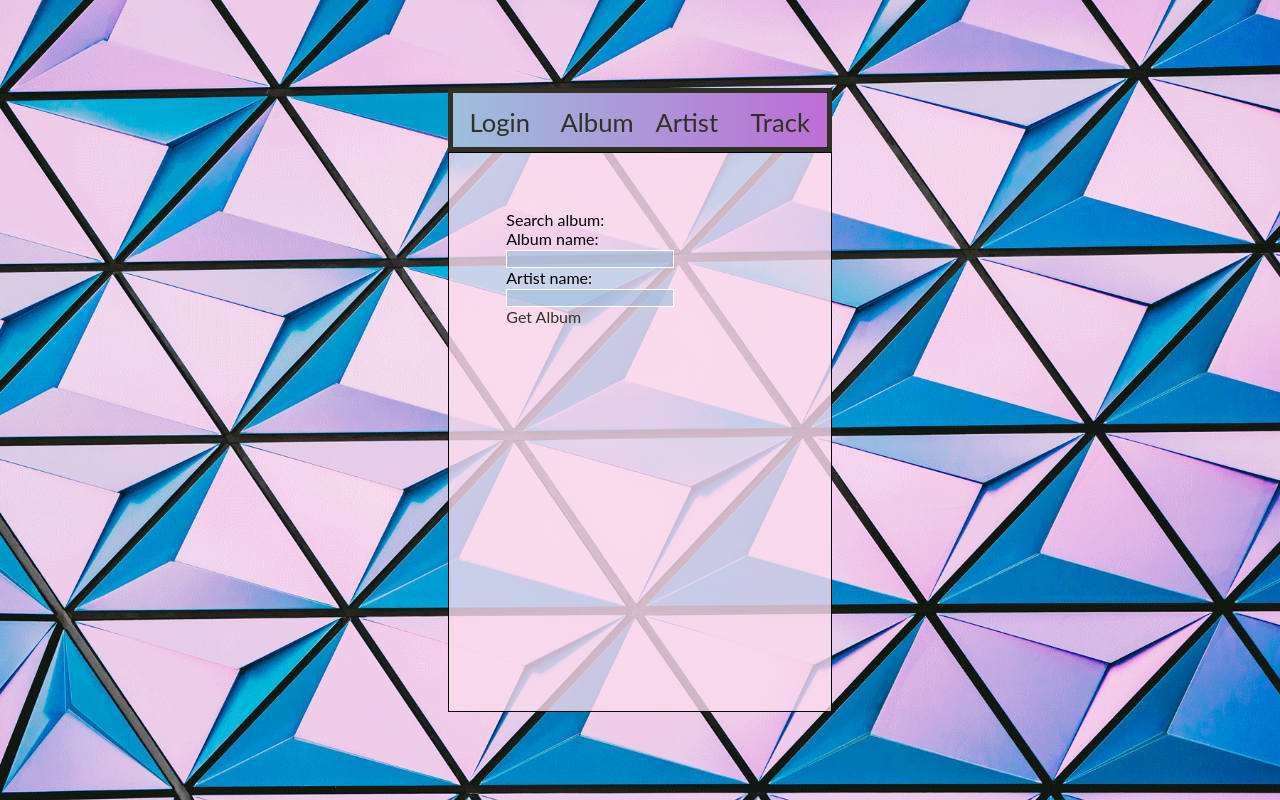
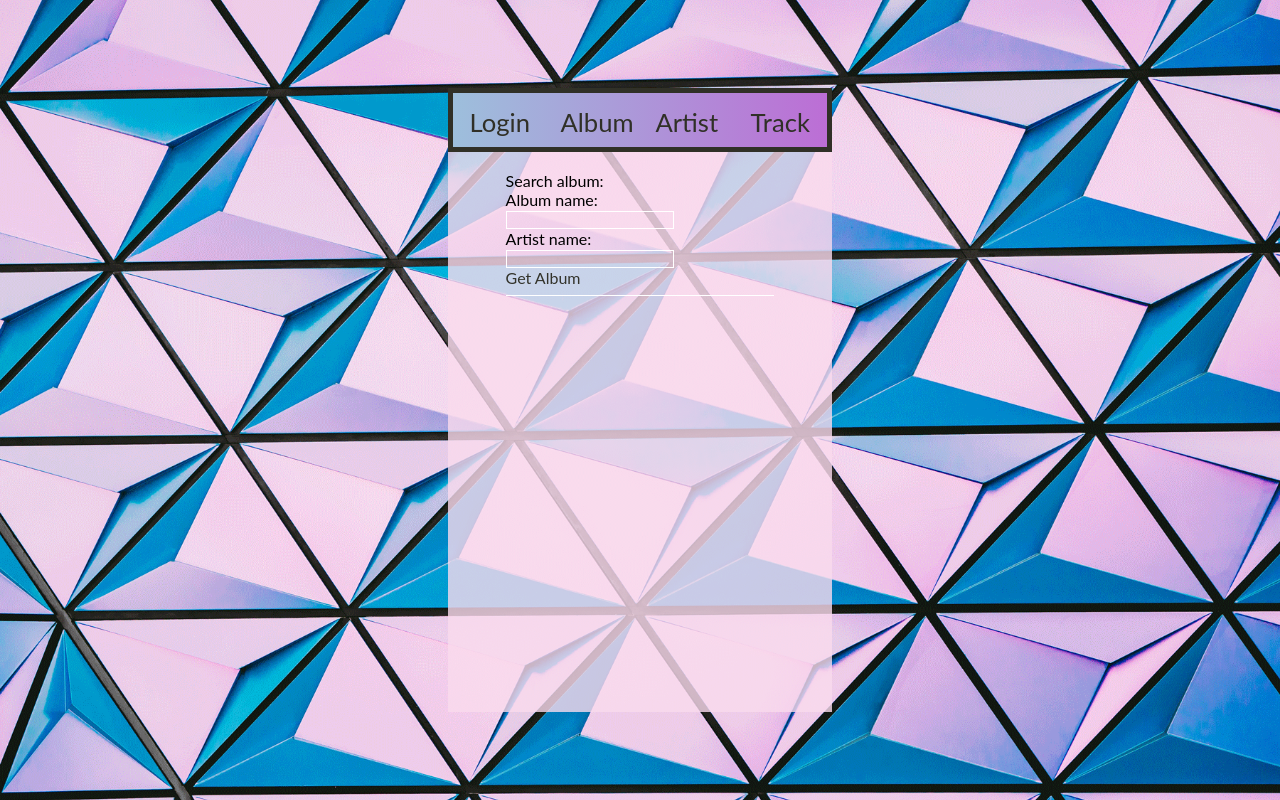
Before and after one commit to nikitadrozdovskii/MainstreamMeter, a plain HTML site: page index.html in a window 1280 px wide. Both pictures are taken after a click on the link "Album". Drawn offline with Linux system fonts and the light colour scheme; files whose address does not match are found by name.

Commit message:
added and styled hr to separate search fields from content

```diff
--- a/styles/style.css
+++ b/styles/style.css
@@ -74,7 +74,7 @@ a {
 main{
     height:70%;
     background-color: rgba(250, 219, 238,0.8);
-    border: 1px solid black;
+    /*border: 1px solid black;*/
 }
 
 ul {
@@ -90,11 +90,19 @@ ul {
 
 #content{
     /*border: 1px solid black;*/
-    padding: 15%;
+    padding: 5% 15%;
 }
 
 input[type="text"]
 {
-    background: rgba(157, 191, 220,0.6);
+    /*background: rgba(157, 191, 220,0.6);*/
     border: 1px solid white;
+    background: transparent;
 }
+
+hr {
+    border: 0;
+    height: 1px;
+    background: white;
+    margin:3% 0%;
+}
--- a/views/album.html
+++ b/views/album.html
@@ -5,6 +5,7 @@
 <p>Artist name:</p>
 <div><input type="text" id="artistSearch"></div>
 <div><a id="getAlbum" href="#">Get Album</a></div>
+<hr>
 <div id="albumDiv" class="show"></div>
 <h2 id="message"></h2>
 </div>
```
Also changed, not shown: views/artist.html (+1 -0 lines), views/track.html (+1 -0 lines).
